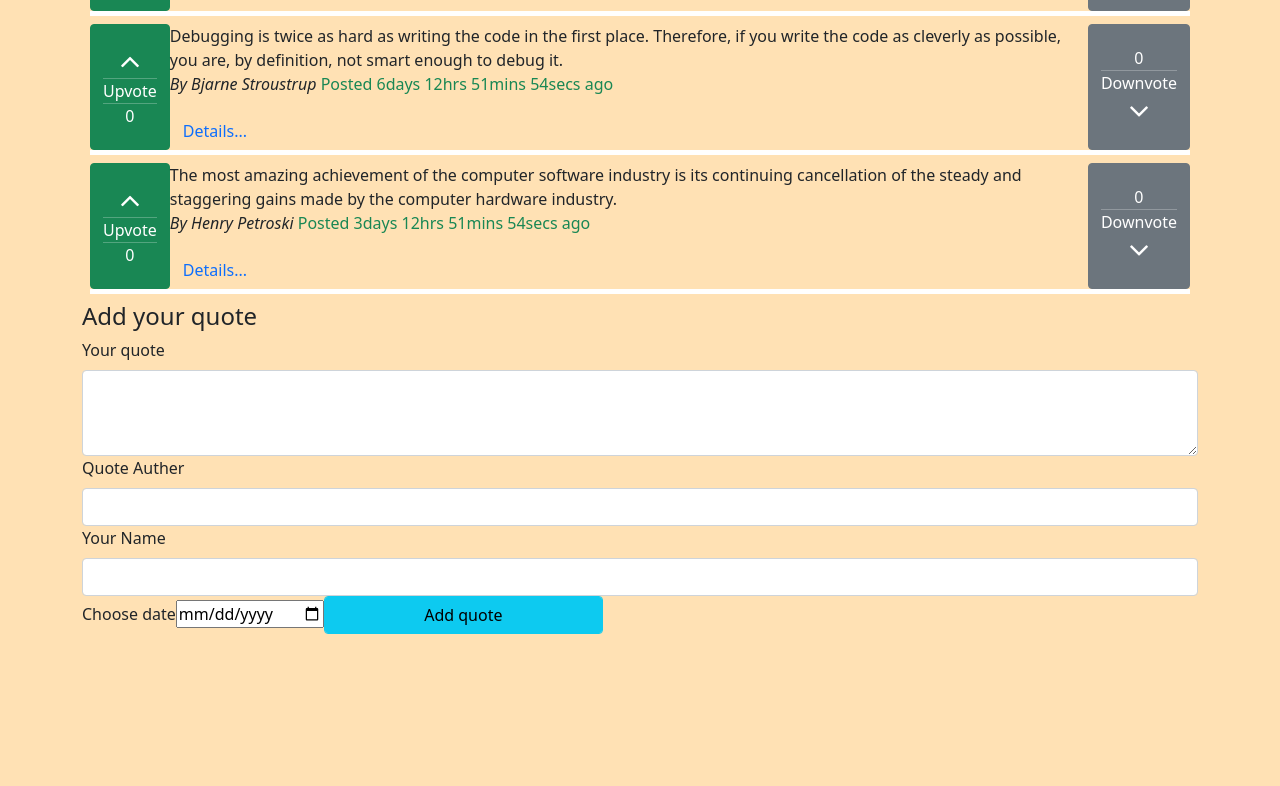
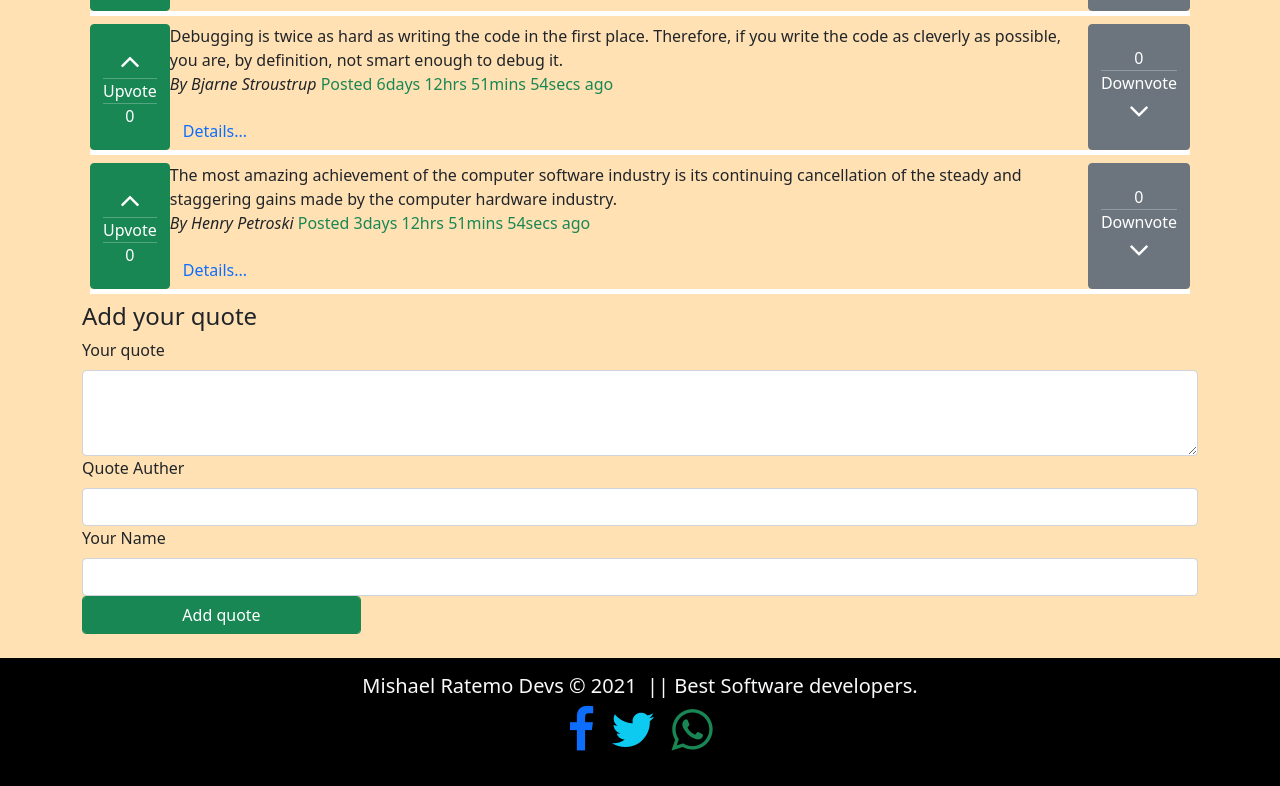
Before and after one commit to MishaelRatemo/Quotes-App, an Angular app: page / in a window 1280 px wide. Shown: the part 323-1109 px from the top of the page. Before the commit the page ends 981 px from the top, so only its background shows below. Built offline with nearby package versions, Linux system fonts and the light colour scheme.

Commit message:
Added footer component

```diff
--- a/src/app/app.component.html
+++ b/src/app/app.component.html
@@ -1,6 +1,7 @@
 
 <app-top-bar></app-top-bar>
 <app-quote></app-quote>
+<app-footer></app-footer>
 
 
 
--- a/src/app/app.module.ts
+++ b/src/app/app.module.ts
@@ -11,6 +11,7 @@ import { HighesUpvoteHighlighterDirective } from './directives/highes-upvote-hig
 import { TopBarComponent } from './components/top-bar/top-bar.component';
 import { FontAwesomeModule } from '@fortawesome/angular-fontawesome';
 import { FormsModule, ReactiveFormsModule } from '@angular/forms';
+import { FooterComponent } from './components/footer/footer.component';
 
 
 @NgModule({
@@ -21,7 +22,8 @@ import { FormsModule, ReactiveFormsModule } from '@angular/forms';
     QuoteFormComponent,
     TimeCounterPipe,
     HighesUpvoteHighlighterDirective,
-    TopBarComponent
+    TopBarComponent,
+    FooterComponent
   ],
   imports: [
     BrowserModule,
--- /dev/null
+++ b/src/app/components/footer/footer.component.html
@@ -0,0 +1,9 @@
+<div class='bg-black p-3  m-0'>
+    <h5 class=" text-light text-center">Mishael Ratemo Devs &copy; {{current_year}} &nbsp;|| Best Software developers. </h5>
+
+    <p class=" text-center">
+        <a href=''><i class="fa fa-facebook fa-3x text-primary px-2" aria-hidden="true"></i></a>
+        <a href=''><i class="fa fa-twitter fa-3x text-info px-2" aria-hidden="true"></i></a>
+       <a href=''> <i class="fa fa-whatsapp fa-3x text-success px-2" aria-hidden="true"></i></a>
+    </p>
+</div>
--- /dev/null
+++ b/src/app/components/footer/footer.component.ts
@@ -0,0 +1,15 @@
+import { Component, OnInit } from '@angular/core';
+
+@Component({
+  selector: 'app-footer',
+  templateUrl: './footer.component.html',
+  styleUrls: ['./footer.component.css']
+})
+export class FooterComponent implements OnInit {
+   current_year:any = new Date().getFullYear();
+  constructor() { }
+
+  ngOnInit(): void {
+  }
+
+}
--- a/src/app/components/quote-form/quote-form.component.html
+++ b/src/app/components/quote-form/quote-form.component.html
@@ -11,10 +11,10 @@
     <label for="" class=" form-label"> Your Name</label>
     <input type="text" class="form-control" id='name' name="name" [(ngModel)]='newQuote.submittedBy' #name='ngModel'>
     <!-- name: {{newQuote.submittedBy}} <br> -->
-    <label for="" class='form-label'> Choose date</label>
-    <input type="date" name="createdAt" id="date" [(ngModel)]='newQuote.createdAt' >
+    <!-- <label for="" class='form-label'> Choose date</label> -->
+    <input type="hidden" name="createdAt" id="date" [(ngModel)]='newQuote.createdAt' >
     <!-- date: {{newQuote.createdAt |date }} <br> -->
-    <input type="submit"  value="Add quote" class="btn btn-info form-control w-25 ">
+    <input type="submit"  value="Add quote" class="btn btn-success form-control w-25 ">
     <!-- <input type="reset" class=" btn btn-dark" (click)="quoteForm.clear()"> -->
 
 </form>
```
Also changed, not shown: src/app/components/footer/footer.component.css (added), 1 other file (tests, documents, lock files or other folders).
